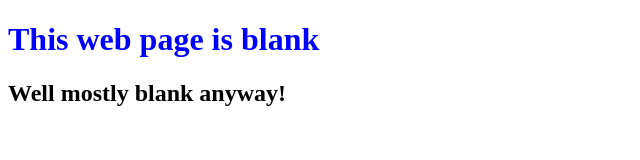
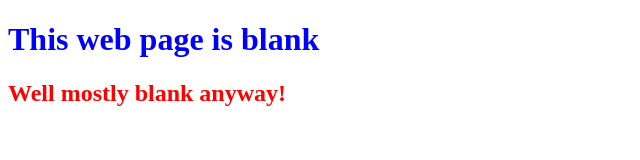
Before and after one commit to mnvasi/0main_openSAP_repo, a plain HTML site: page index.html in a window 1280 px wide. Shown: the whole page, without its empty margins (0-640 px from the left). Drawn offline with Linux system fonts and the light colour scheme.

Commit message:
Changed 2nd header to Red

```diff
--- a/index.html
+++ b/index.html
@@ -6,6 +6,6 @@
 	</head>
 	<body>
 		<h1 style = "color: Blue"> This web page is blank</h1>
-		<h2> Well mostly blank anyway! </h2>
+		<h2 style = "color: Red"> Well mostly blank anyway! </h2>
 	</body>
 </html>
```
